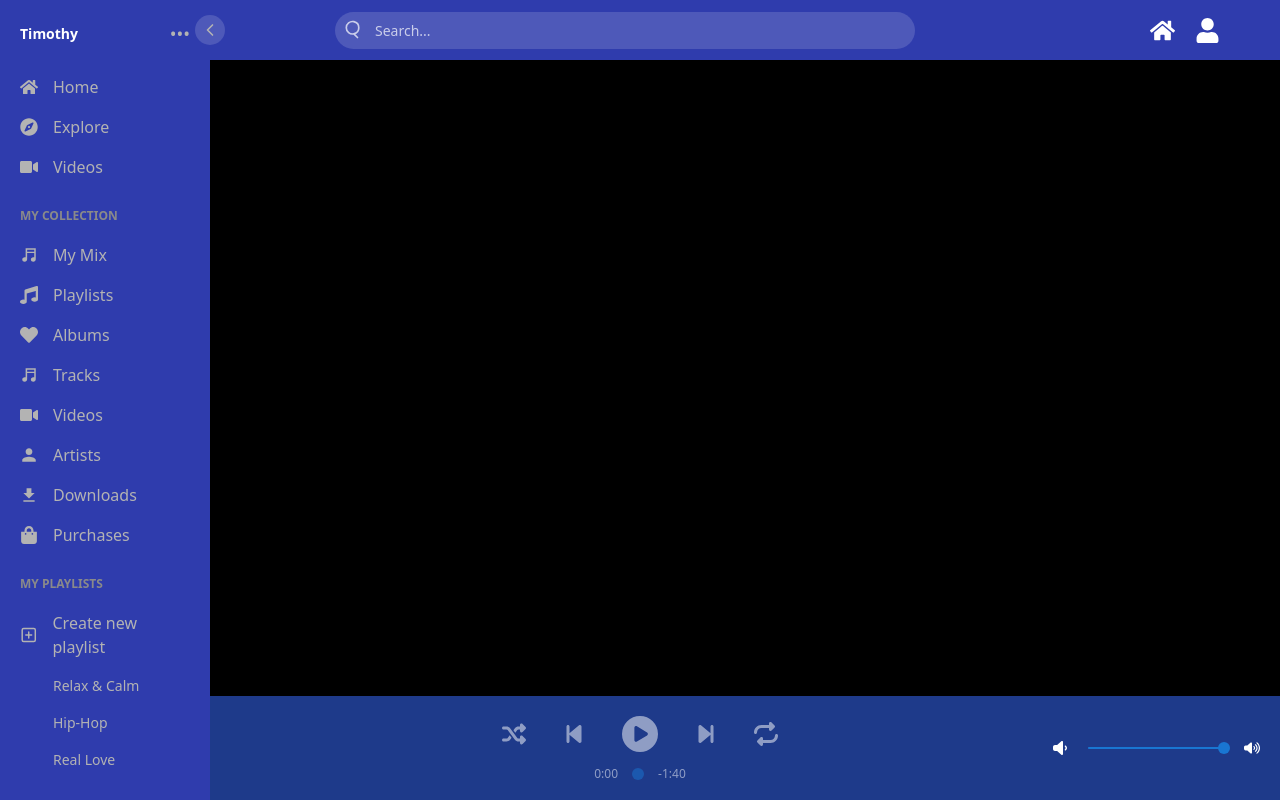
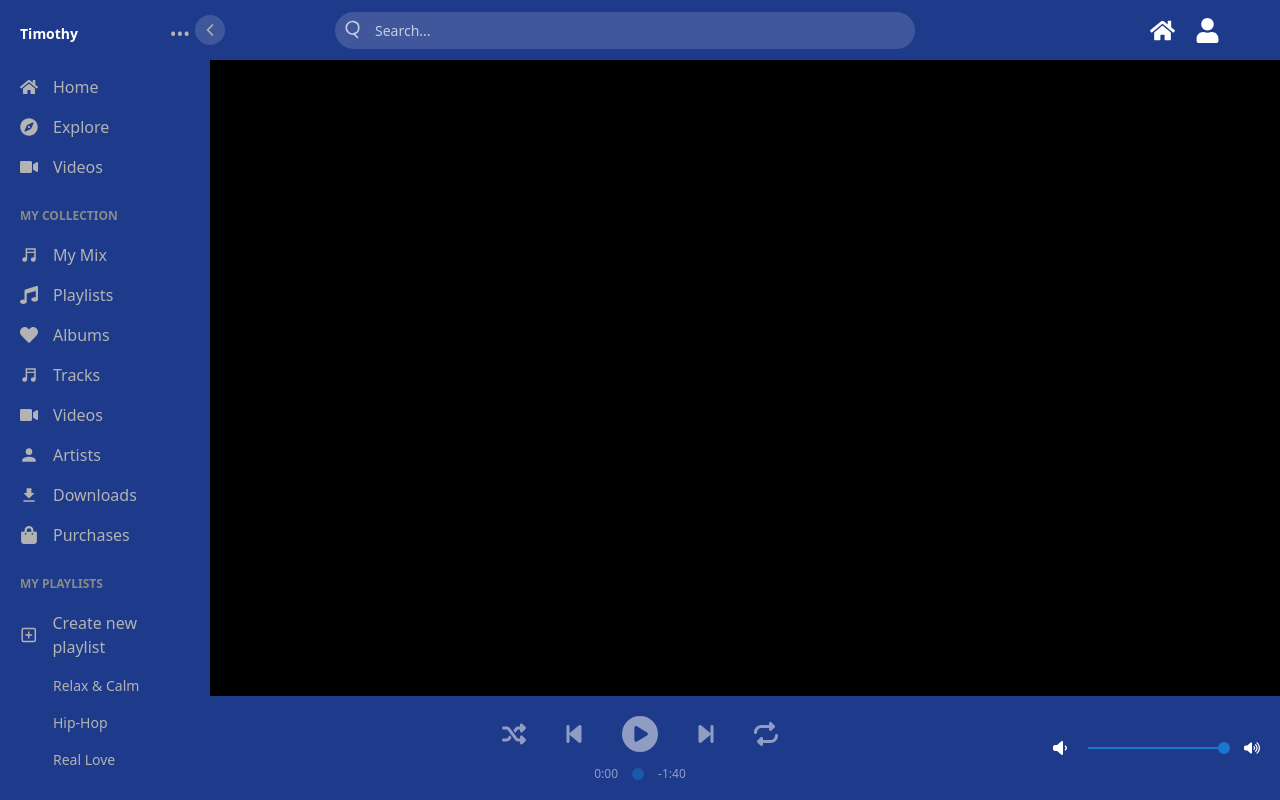
Before and after one commit to ManuelCPinto/IPM-Projeto, a Next.js app: page /player in a window 1280 px wide. Built offline with nearby package versions, Linux system fonts and the light colour scheme.

Commit message:
fixed colors

```diff
--- a/src/app/styles/components/navbar.css
+++ b/src/app/styles/components/navbar.css
@@ -4,7 +4,7 @@
 
 /* Navbar */
 .navbar {
-  background-color: #2f3cad; /* Adjust the color as needed */
+  @apply bg-blue-900;  /* Adjust the color as needed */
   color: white;
   padding: 10px 0;
   box-shadow: 0 2px 4px rgba(0, 0, 0, 0.1); /* Optional shadow for depth */
--- a/src/app/styles/components/sidebar.css
+++ b/src/app/styles/components/sidebar.css
@@ -4,7 +4,7 @@
   top: 0;
   left: 0;
   height: 100vh;
-  background-color: #2f3cad;
+  @apply bg-blue-900;
   color: #b3b3b3;
   display: flex;
   flex-direction: column;
```
